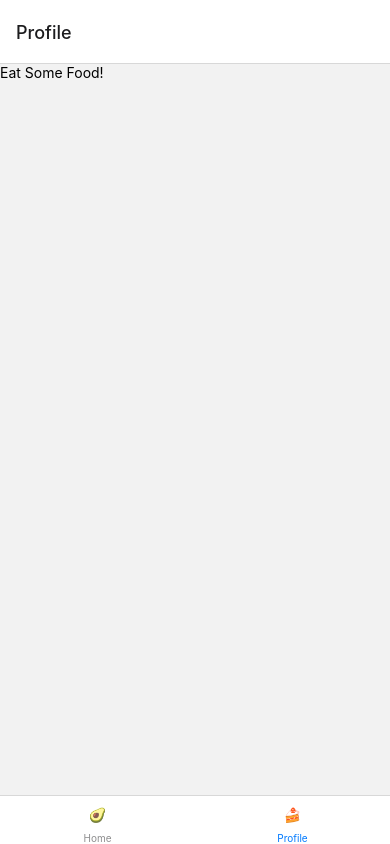
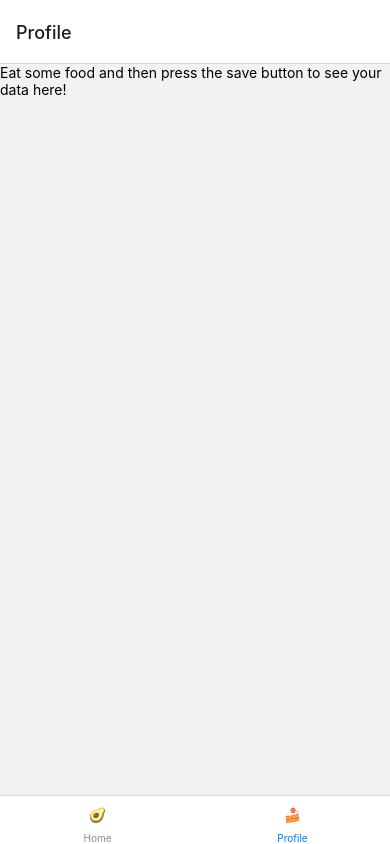
Before and after one commit to CodeJonesW/foodTracker, a React Native app: screen /Profile in a window 390 px wide. Built offline with nearby package versions, Linux system fonts and the light colour scheme.

Commit message:
Remove old state, update loading text

```diff
--- a/pages/Profile.tsx
+++ b/pages/Profile.tsx
@@ -40,7 +40,9 @@ const Profile = ({route, navigation}: ProfileProps) => {
     return (
       <SafeAreaView>
         <View>
-          <Text>Eat Some Food!</Text>
+          <Text>
+            Eat some food and then press the save button to see your data here!
+          </Text>
         </View>
       </SafeAreaView>
     );
@@ -73,7 +75,7 @@ const Profile = ({route, navigation}: ProfileProps) => {
           </View>
         ) : (
           <View>
-            <Text>Eat some food to see your data here</Text>
+            <Text>Loading...</Text>
           </View>
         )}
       </SafeAreaView>
--- a/pages/WhatDidYouEat.tsx
+++ b/pages/WhatDidYouEat.tsx
@@ -23,8 +23,6 @@ const WhatDidYouEat = ({route, navigation}: HomeProps) => {
 
   const [state, setState] = useState<WhatDidYouEatState>();
 
-  // const {foodInput, foodCalories, consumedFoods} = state;
-
   const totalCalories = () => {
     let totalCalorieCount = 0;
     consumedFoods.map((food: Consumption) => {
@@ -46,16 +44,10 @@ const WhatDidYouEat = ({route, navigation}: HomeProps) => {
         consumedFoods: [...state.consumedFoods, consumption],
       });
     }
-    setState({
-      consumedFoods: [...consumedFoods, consumption],
-    });
-
-    setConsumptions([...consumedFoods, consumption]);
   };
 
   const deleteConsumption = (nameToDelete: string) => {
     let newFoodArray = consumedFoods.filter(food => food.name !== nameToDelete);
-    setConsumptions(newFoodArray);
     setState({...state, consumedFoods: newFoodArray});
   };
 
@@ -96,7 +88,8 @@ const WhatDidYouEat = ({route, navigation}: HomeProps) => {
             <Text>Name</Text>
             <Text style={{marginLeft: 170}}>Calories</Text>
           </View>
-          {consumedFoods.map((food: Consumption) => {
+          {state?.consumedFoods !== undefined
+            ? state?.consumedFoods.map((food: Consumption) => {
                 return (
                   <Food
                     key={food.name}
@@ -104,7 +97,8 @@ const WhatDidYouEat = ({route, navigation}: HomeProps) => {
                     deleteConsumption={deleteConsumption}
                   />
                 );
-          })}
+              })
+            : null}
         </View>
       </ScrollView>
       <Text style={styles.totalCalorieCount}>
```
Lines whose indentation alone changed are shown as unchanged.
